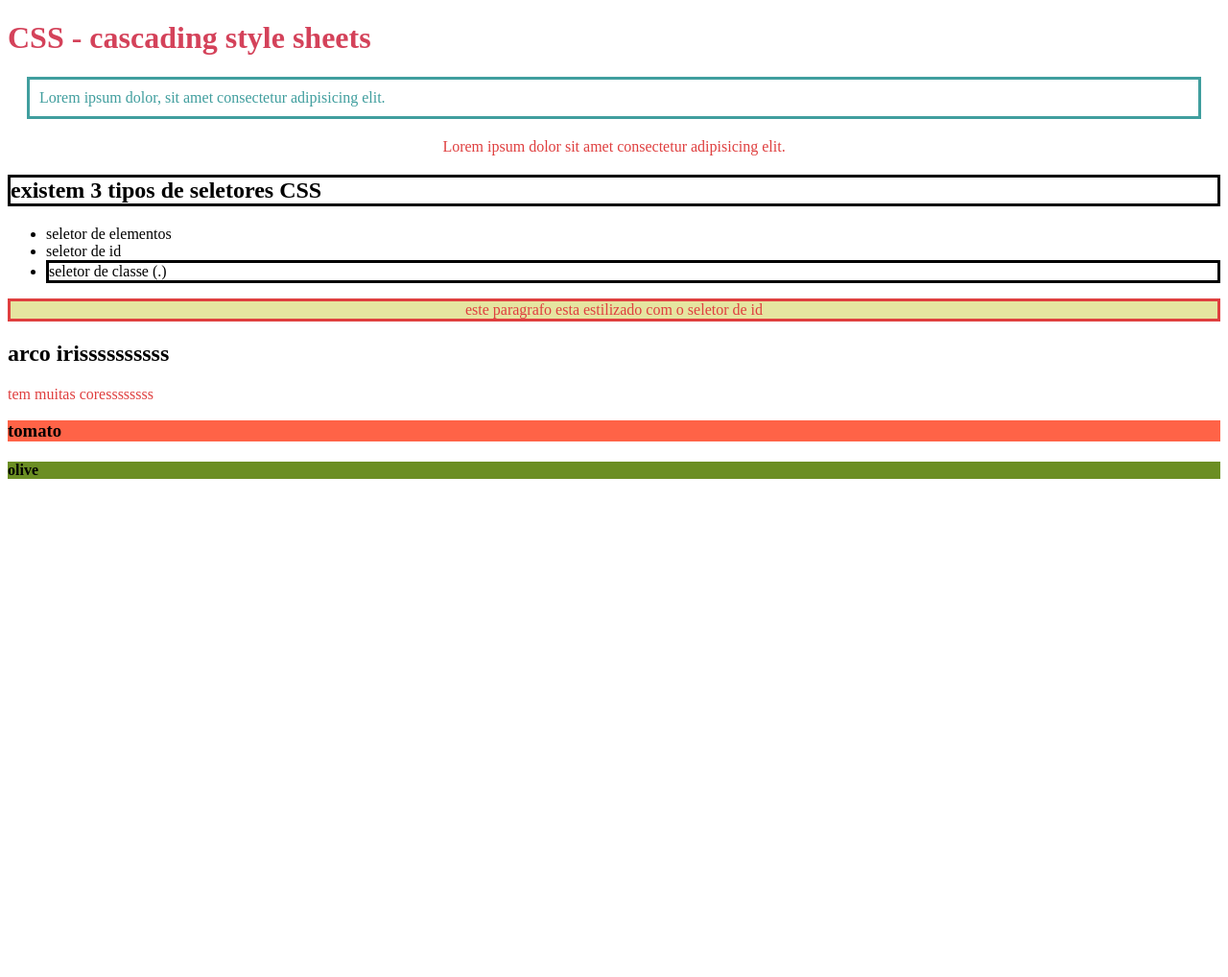
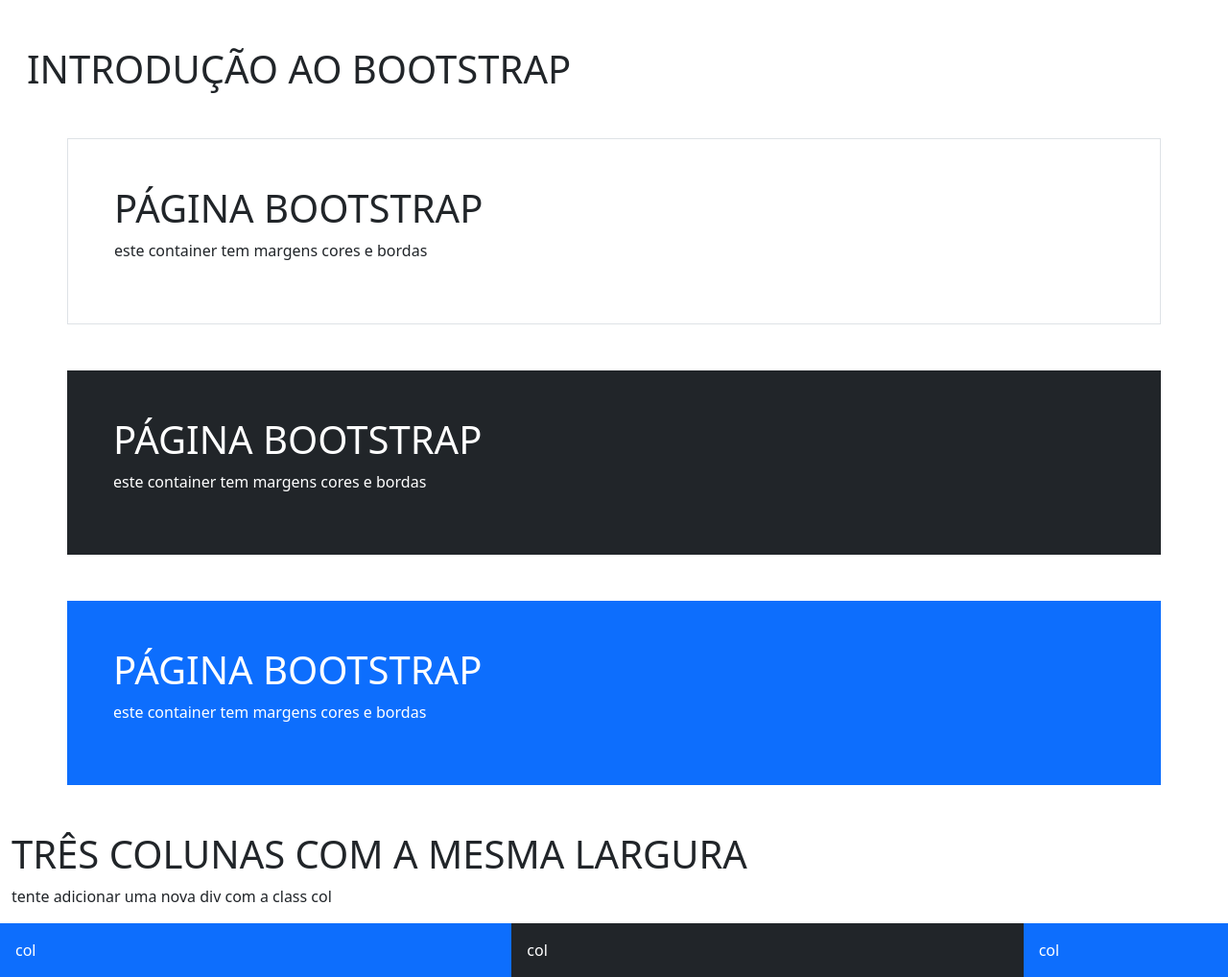
Before and after one commit to letisosan/desenvolvimento-web, a plain HTML site: page index.html in a window 1280 px wide. Shown: the whole page at 96% size. Before the commit the page ends 800 px from the top, so only its background shows below. Drawn offline with nearby package versions, Linux system fonts and the light colour scheme.

Commit message:
bootstrap

```diff
--- a/index.html
+++ b/index.html
@@ -3,31 +3,35 @@
 <head>
     <meta charset="UTF-8">
     <meta name="viewport" content="width=device-width, initial-scale=1.0">
-    <title> aula 18 08 </title>
-    <style>
-        p {
-            color: rgb(223, 63, 63)
-        }
-    </style>
-    <link rel="stylesheet" href="style.css">
+    <title> aula 29 09 </title>
+    <link href="https://cdn.jsdelivr.net/npm/bootstrap@5.3.8/dist/css/bootstrap.min.css" rel="stylesheet" integrity="sha384-sRIl4kxILFvY47J16cr9ZwB07vP4J8+LH7qKQnuqkuIAvNWLzeN8tE5YBujZqJLB" crossorigin="anonymous">
+    <link rel="stylesheet" href="css/styles.css">
 </head>
 <body>
-    <h1 style="color:rgb(212, 66, 90)"> CSS - cascading style sheets </h1>
-    <p style="color:rgb(64, 158, 158); margin: 20px; border-style: solid; padding: 10px;">
-        Lorem ipsum dolor, sit amet consectetur adipisicing elit.
-    </p>
-    <p class="centralizado"> Lorem ipsum dolor sit amet consectetur adipisicing elit.  </p>
-    <h2 class="estiloso"> existem 3 tipos de seletores CSS </h2>
-    <ul>
-        <li> seletor de elementos</li>
-        <li> seletor de id </li>
-        <li class="estiloso"> seletor de classe (.)</li>
-    </ul>
-    <p id="xuxu" class="estiloso centralizado"> este paragrafo esta estilizado com o seletor de id </p>
+    <div class="container pt-5 mx-3">
+        <h1> INTRODUÇÃO AO BOOTSTRAP </h1>
+    </div>
+    <div class="container p-5 my-5 border">
+        <h1> PÁGINA BOOTSTRAP</h1>
+        <p> este container tem margens cores e bordas</p>
+    </div>
+    <div class="container p-5 my-5 bg-dark text-white">
+        <h1> PÁGINA BOOTSTRAP</h1>
+        <p> este container tem margens cores e bordas</p>
+    </div>
+    <div class="container p-5 my-5 bg-primary text-white">
+        <h1> PÁGINA BOOTSTRAP</h1>
+        <p> este container tem margens cores e bordas</p>
+    </div>
+    <div class="container-fluid mt-3">
+        <h1> TRÊS COLUNAS COM A MESMA LARGURA </h1>
+        <p> tente adicionar uma nova div com a class col </p>
+        <div class="row">
+            <div class="col-5 p-3 bg-primary text-white"> col </div>
+            <div class="col-5 p-3 bg-dark text-white"> col </div>
+            <div class="col-2 p-3 bg-primary text-white"> col </div>
+        </div>
+    </div>
 
-    <h2> arco irissssssssss </h2>
-    <p> tem muitas coressssssss </p>
-    <h3 style="background-color: tomato;"> tomato </h3>
-    <h4 style="background-color: olivedrab;"> olive </h4>
 </body>
 </html>
```
